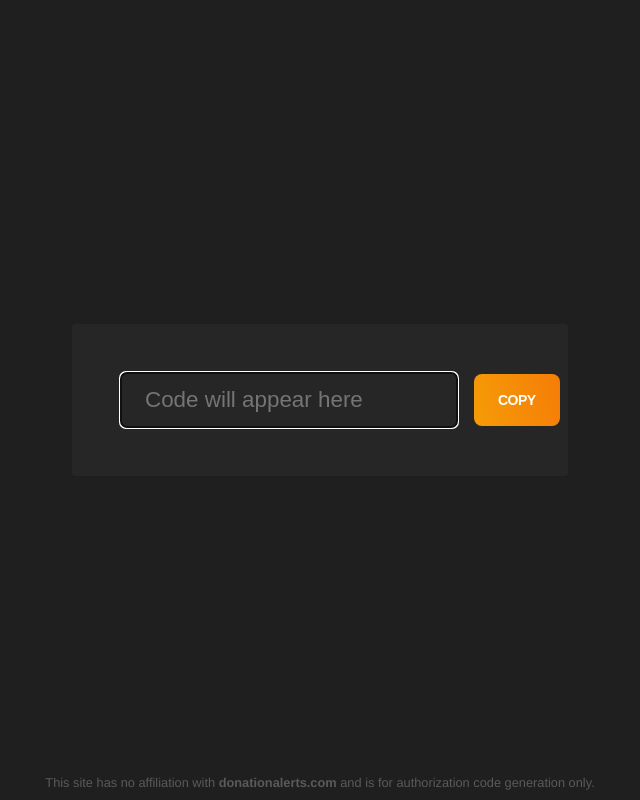
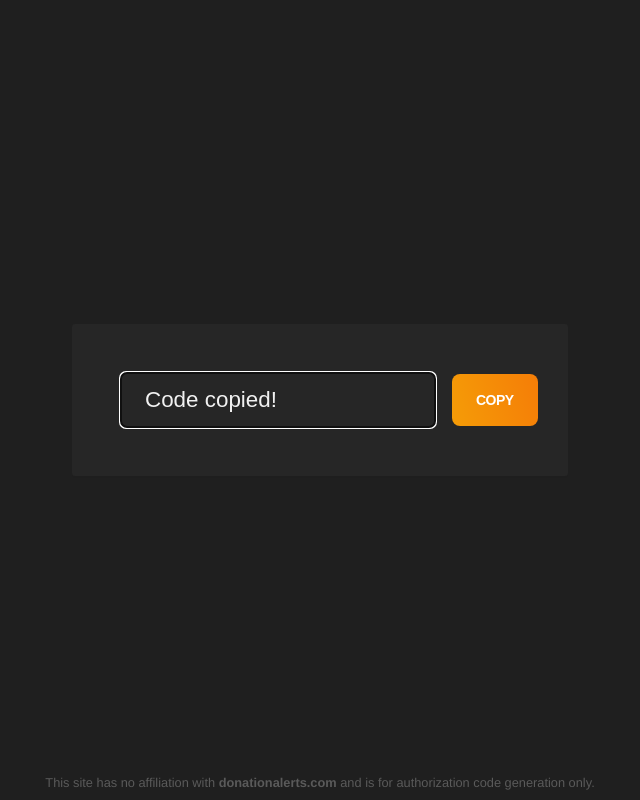
Before and after one commit to ntExistGit/DonationAlertsCode, a plain HTML site: page index.html in a window 1280 px wide. Both pictures are taken after a click on the button "COPY". Shown: the whole page, without its empty margins (320-960 px from the left). Drawn offline with Linux system fonts and the light colour scheme.

Commit message:
Update index.html

```diff
--- a/index.html
+++ b/index.html
@@ -1,12 +1,12 @@
 <!DOCTYPE html>
 <html lang="en">
+
 <head>
-    <meta charset="UTF-8" />
-    <meta name="viewport" content="width=device-width, initial-scale=1.0" />
-    <title>DonationAlerts Authorization Code Generator</title>
+  <meta charset="UTF-8">
+  <meta name="viewport" content="width=device-width, initial-scale=1.0">
+  <title>Extract URL Code</title>
   <style>
-      html,
-      body {
+    html, body {
       width: 100%;
       height: 100%;
       margin: 0;
@@ -36,9 +36,7 @@
       background-color: #262626;
       box-shadow: 0 2px 0 0 rgba(0, 0, 0, 0.01);
       font-size: 14px;
-        font-family: Inter, -apple-system, BlinkMacSystemFont, Segoe UI,
-          Helvetica Neue, Arial, sans-serif, Apple Color Emoji, Segoe UI Emoji,
-          Segoe UI Symbol;
+      font-family: Inter, -apple-system, BlinkMacSystemFont, Segoe UI, Helvetica Neue, Arial, sans-serif, Apple Color Emoji, Segoe UI Emoji, Segoe UI Symbol;
       font-weight: 400;
       line-height: 1.5;
       color: #f1f1f1;
@@ -60,7 +58,6 @@
       border-radius: 6px;
       border: solid 1px #5a5a5a;
       padding-left: 1.5rem;
-        padding-right: 1.5rem;
       color: #f1f1f1;
       background: transparent;
     }
@@ -112,22 +109,13 @@
 <body>
   <div class="container">
     <div class="form">
-        <input
-          type="text"
-          id="codeInput"
-          readonly
-          placeholder="Code will appear here"
-        />
+      <input type="text" id="codeInput" readonly placeholder="Code will appear here">
       <button onclick="copyToClipboard()">Copy</button>
     </div>
   </div>
 
   <div class="footer">
-      This site has no affiliation with
-      <a href="https://www.donationalerts.com" target="_blank"
-        >donationalerts.com</a
-      >
-      and is for authorization code generation only.
+    This site has no affiliation with <a href="https://www.donationalerts.com" target="_blank">donationalerts.com</a> and is for authorization code generation only.
   </div>
 
   <script>
@@ -146,8 +134,15 @@
       input.select();
       input.setSelectionRange(0, 99999);
       document.execCommand("copy");
-        alert("Code copied to clipboard!");
+
+      const originalValue = input.value;
+      input.value = "Code copied!";
+
+      setTimeout(() => {
+        input.value = originalValue;
+      }, 3000);
     }
   </script>
 </body>
+
 </html>
```
Lines whose indentation alone changed are shown as unchanged.
